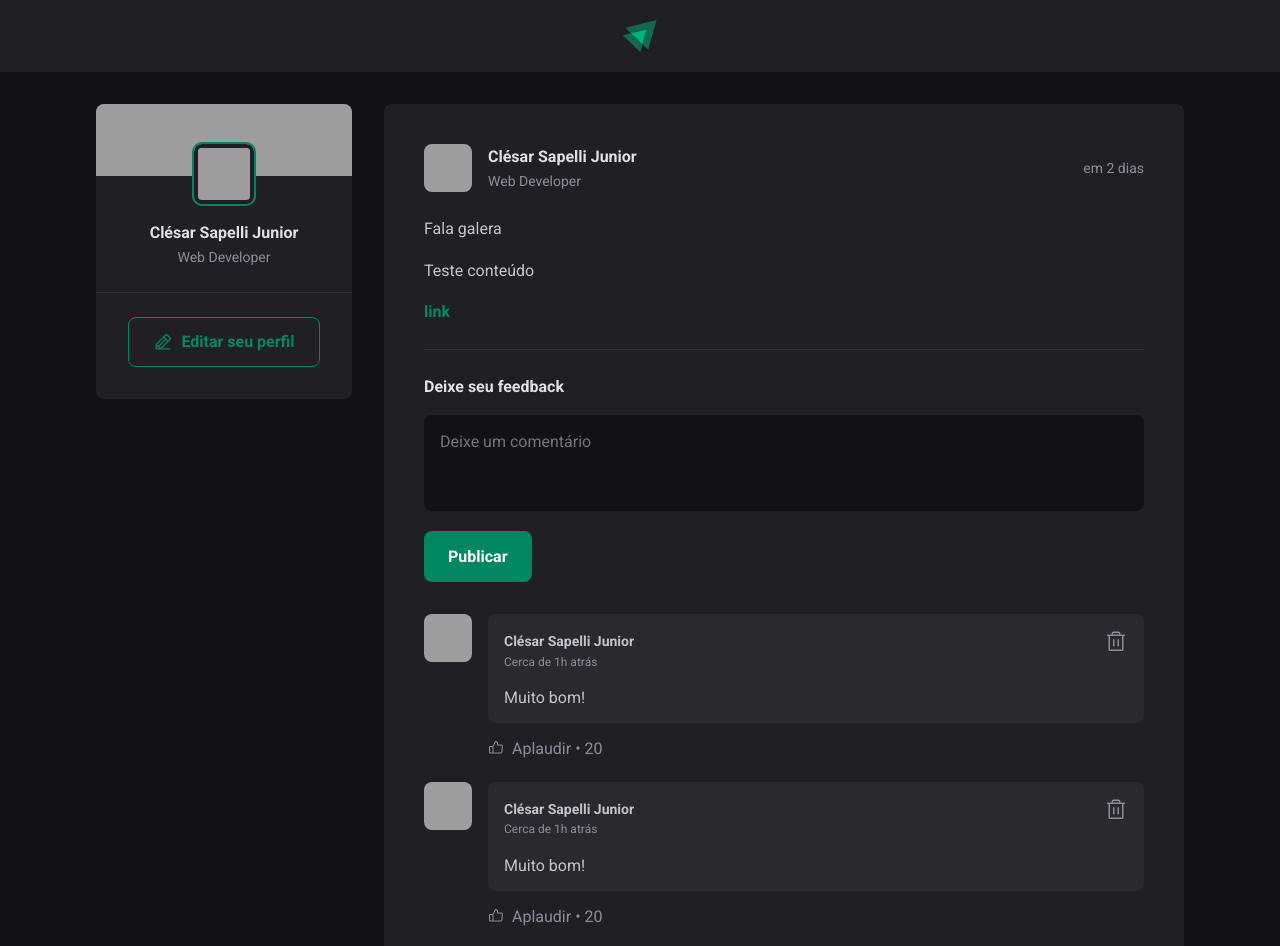
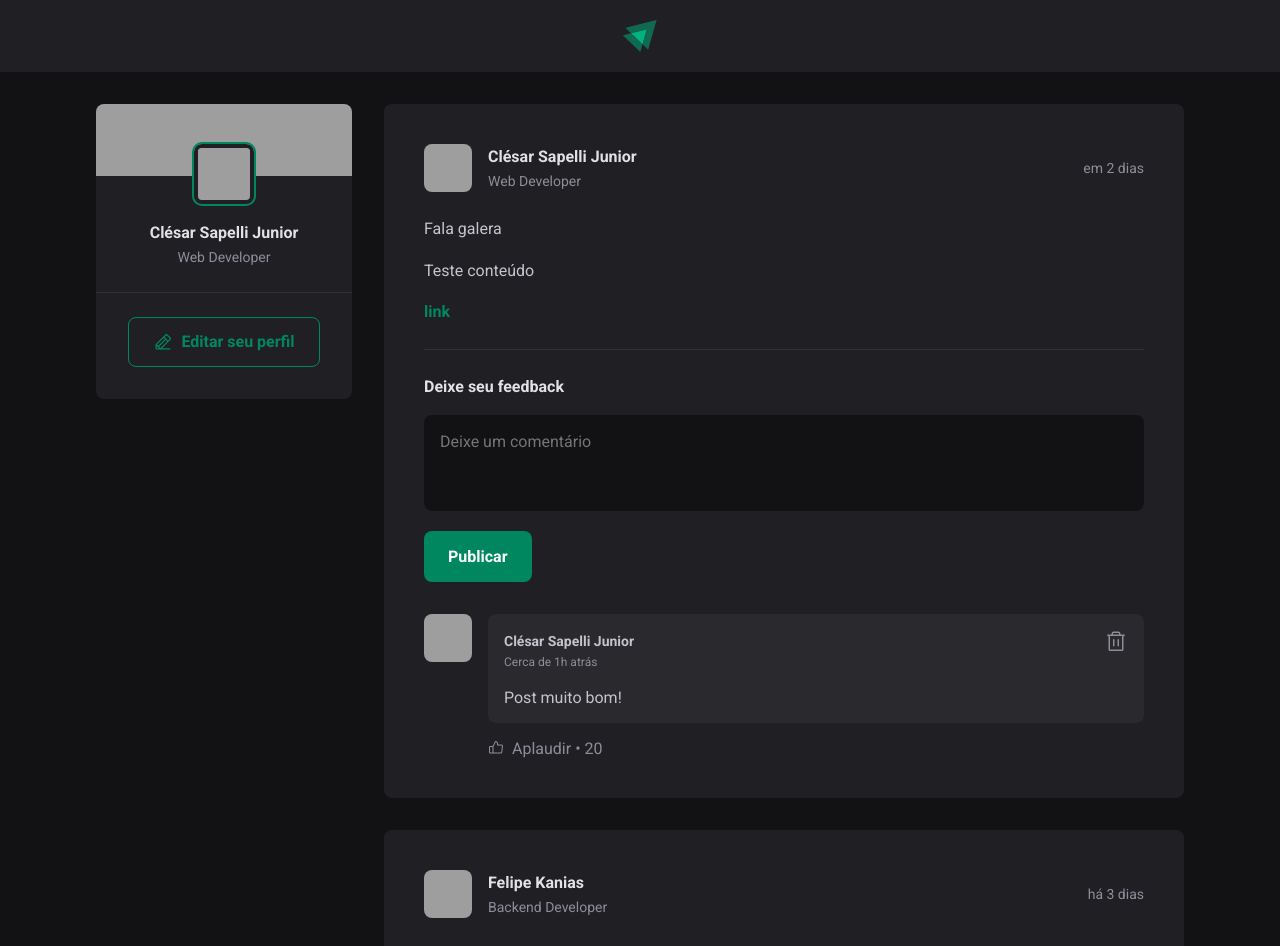
Before and after one commit to clesarjr/01_fundamentos_reactjs, a React (Vite) app: page / in a window 1280 px wide. Shown: the top 946 px of the page. Built offline with nearby package versions, Linux system fonts and the light colour scheme; grey boxes are pictures that could not be loaded.

Commit message:
Aplicando o conceito de useState

```diff
--- a/src/App.jsx
+++ b/src/App.jsx
@@ -46,6 +46,7 @@
           {posts.map(post => {
             return (
               <Post
+                key={post.id}
                 author={post.author}
                 content={post.content}
                 publishedAt={post.publishedAt}
--- a/src/components/Comment.jsx
+++ b/src/components/Comment.jsx
@@ -2,7 +2,7 @@
 import styles from './Comment.module.css'
 import { Avatar } from './Avatar'
 
-export function Comment() {
+export function Comment({ content }) {
     return (
         <div className={styles.comment}>
             <Avatar src={"https://github.com/clesarjr.png"} hasBorder={false} />
@@ -20,7 +20,7 @@
                         </button>
                     </header>
 
-                    <p>Muito bom!</p>
+                    <p>{content}</p>
                 </div>
 
                 <footer>
--- a/src/components/Post.jsx
+++ b/src/components/Post.jsx
@@ -1,20 +1,34 @@
 import { format, formatDistanceToNow } from 'date-fns'
 import ptBR from 'date-fns/locale/pt-BR'
+import styles from './Post.module.css'
+import { useState } from 'react'
 
 import { Avatar } from './Avatar'
 import { Comment } from './Comment'
 
-import styles from './Post.module.css'
+export function Post({ author, publishedAt, content }) {
+    const [comments, setComments] = useState(['Post muito bom!'])
+    const [newCommentText, setNewCommentText] = useState([''])
 
-export function Post({ author, publishedAt, content }) {
     const publishedDateFormatted = format(new Date(publishedAt), "d 'de' LLLL 'ás' HH:mm'h'", {
         locale: ptBR,
     })
-
     const publishedDateRelativeToNow = formatDistanceToNow(new Date(publishedAt), {
         locale: ptBR,
         addSuffix: true,
     })
+
+    function addComment() {
+        event.preventDefault();
+
+        const newComment = event.target.comment.value
+        setComments([...comments, newComment])
+        setNewCommentText('')
+    }
+
+    function newCommentChange() {
+        setNewCommentText(event.target.value)
+    }
 
     return (
         <article className={styles.post}>
@@ -35,29 +49,37 @@
             <div className={styles.content}>
                 {content.map(item => {
                     if (item.type === 'paragraph') {
-                        return <p>{item.content}</p>
+                        return <p key={item.content}>{item.content}</p>
                     }
 
                     if (item.type === 'link') {
-                        return <p><a href="">{item.content}</a></p>
+                        return <p key={item.content}><a href="">{item.content}</a></p>
                     }
                 })}
             </div>
 
-            <form className={styles.commentForm}>
+            <form onSubmit={addComment} className={styles.commentForm}>
                 <strong>Deixe seu feedback</strong>
 
                 <textarea
-                    placeholder='Deixe um comentário'
+                    name="comment"
+                    placeholder="Deixe um comentário"
+                    value={newCommentText}
+                    onChange={newCommentChange}
                 />
 
                 <button type="submit">Publicar</button>
             </form>
 
             <div className={styles.commentList}>
-                <Comment />
-                <Comment />
-                <Comment />
+                {comments.map((comment, index) => {
+                    return (
+                        <Comment
+                            key={index}
+                            content={comment}
+                        />
+                    )
+                })}
             </div>
         </article>
     )
```
